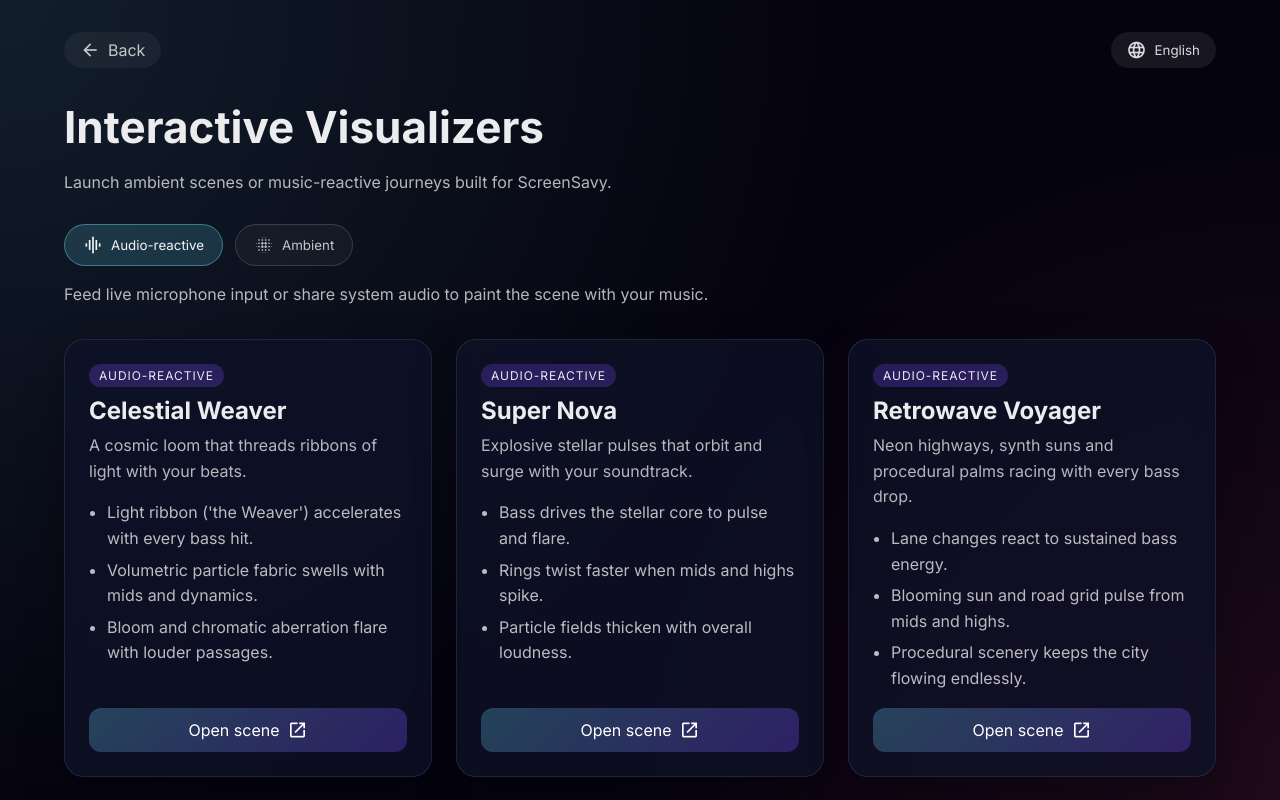
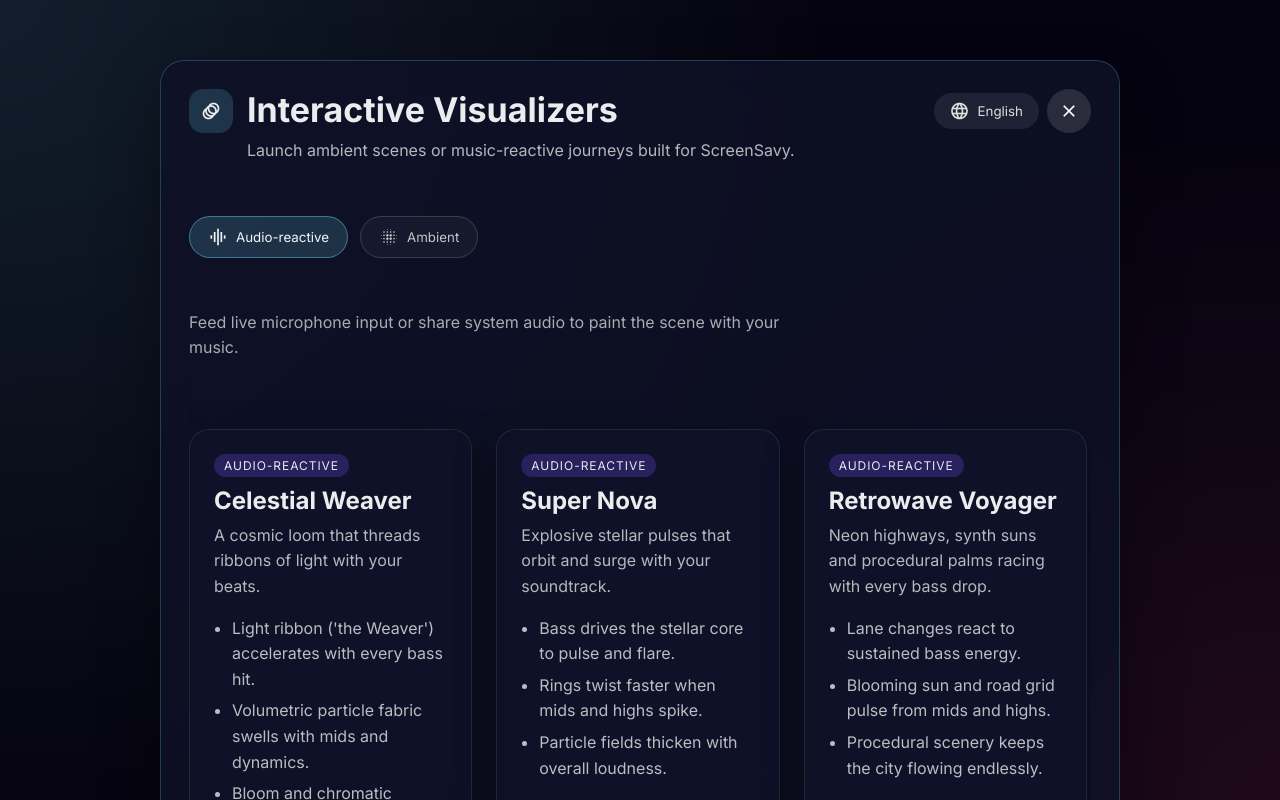
Before and after one commit to timoncool/ScreenSavy.com, a Next.js app: page /modes/visualizers in a window 1280 px wide. Built offline with nearby package versions, Linux system fonts and the light colour scheme.

Commit message:
Add visualizers overlay to main experience

```diff
--- a/app/globals.css
+++ b/app/globals.css
@@ -692,6 +692,156 @@ body::-webkit-scrollbar {
   margin-top: 32px;
 }
 
+.visualizers-overlay {
+  position: absolute;
+  top: 110px;
+  right: 20px;
+  width: min(520px, calc(100% - 40px));
+  z-index: 80;
+  opacity: 0;
+  transform: translateY(16px);
+  pointer-events: none;
+  transition: opacity 0.3s ease, transform 0.3s ease;
+}
+
+.visualizers-overlay.open {
+  opacity: 1;
+  transform: translateY(0);
+  pointer-events: auto;
+}
+
+.visualizers-overlay--standalone {
+  position: static;
+  margin: 60px auto;
+  width: min(960px, calc(100% - 40px));
+  opacity: 1;
+  transform: none;
+  pointer-events: auto;
+}
+
+.visualizers-overlay-panel {
+  background: rgba(15, 18, 40, 0.82);
+  border: 1px solid rgba(110, 226, 255, 0.22);
+  border-radius: 24px;
+  padding: 28px;
+  display: flex;
+  flex-direction: column;
+  gap: 24px;
+  max-height: calc(100vh - 200px);
+  overflow: hidden;
+  box-shadow: 0 24px 60px rgba(0, 0, 0, 0.35);
+  backdrop-filter: blur(20px);
+}
+
+.visualizers-overlay--standalone .visualizers-overlay-panel {
+  max-height: none;
+}
+
+.visualizers-overlay-header {
+  display: flex;
+  align-items: flex-start;
+  justify-content: space-between;
+  gap: 16px;
+}
+
+.visualizers-overlay-title {
+  display: flex;
+  gap: 14px;
+  align-items: flex-start;
+}
+
+.visualizers-overlay-title-icon {
+  width: 44px;
+  height: 44px;
+  border-radius: 14px;
+  background: rgba(110, 226, 255, 0.16);
+  display: flex;
+  align-items: center;
+  justify-content: center;
+  color: rgba(255, 255, 255, 0.92);
+  flex-shrink: 0;
+}
+
+.visualizers-overlay-title-text h2 {
+  margin: 0;
+  font-size: clamp(24px, 3vw, 34px);
+}
+
+.visualizers-overlay-title-text p {
+  margin: 8px 0 0;
+  color: rgba(255, 255, 255, 0.7);
+  line-height: 1.6;
+}
+
+.visualizers-overlay-actions {
+  display: flex;
+  align-items: center;
+  gap: 8px;
+}
+
+.visualizers-overlay-close {
+  width: 44px;
+  height: 44px;
+  border-radius: 50%;
+  border: none;
+  background: rgba(255, 255, 255, 0.12);
+  color: #fff;
+  cursor: pointer;
+  display: flex;
+  align-items: center;
+  justify-content: center;
+  transition: background 0.2s ease;
+}
+
+.visualizers-overlay-close:hover {
+  background: rgba(255, 255, 255, 0.24);
+}
+
+.visualizers-overlay-body {
+  display: flex;
+  flex-direction: column;
+  gap: 20px;
+  overflow-y: auto;
+  padding-right: 4px;
+}
+
+.visualizer-card--active {
+  border-color: rgba(110, 226, 255, 0.5);
+  box-shadow: 0 18px 45px rgba(110, 226, 255, 0.25);
+}
+
+@media (max-width: 960px) {
+  .visualizers-overlay {
+    width: min(560px, calc(100% - 40px));
+    right: 20px;
+  }
+}
+
+@media (max-width: 720px) {
+  .visualizers-overlay {
+    left: 20px;
+    right: 20px;
+    width: auto;
+    top: 80px;
+  }
+
+  .visualizers-overlay-panel {
+    padding: 24px;
+  }
+
+  .visualizers-overlay-title {
+    align-items: center;
+  }
+
+  .visualizers-overlay-title-text h2 {
+    font-size: 26px;
+  }
+
+  .visualizers-overlay-actions .visualizer-language-toggle {
+    padding: 8px 12px;
+  }
+}
+
 .visualizer-card {
   background: rgba(15, 18, 40, 0.75);
   border: 1px solid rgba(110, 226, 255, 0.12);
@@ -704,7 +854,8 @@ body::-webkit-scrollbar {
   backdrop-filter: blur(14px);
 }
 
-.visualizer-card-header h2 {
+.visualizer-card-header h2,
+.visualizer-card-header h3 {
   margin: 12px 0 8px;
   font-size: 24px;
 }
@@ -734,15 +885,23 @@ body::-webkit-scrollbar {
   gap: 8px;
   padding: 12px 18px;
   border-radius: 12px;
+  border: none;
   text-decoration: none;
   background: linear-gradient(135deg, rgba(110, 226, 255, 0.25), rgba(124, 77, 255, 0.3));
   color: #fff;
+  cursor: pointer;
+  font: inherit;
   transition: transform 0.2s ease, box-shadow 0.2s ease;
 }
 
 .visualizer-card-button:hover {
   transform: translateY(-2px);
   box-shadow: 0 8px 24px rgba(110, 226, 255, 0.35);
+}
+
+.visualizer-card-button:focus-visible {
+  outline: 2px solid rgba(110, 226, 255, 0.6);
+  outline-offset: 3px;
 }
 
 .visualizer-card-tag {
--- a/app/modes/visualizers/page.tsx
+++ b/app/modes/visualizers/page.tsx
@@ -1,4 +1,4 @@
-import VisualizersCatalog from '@/components/screensavy/VisualizersCatalog';
+import { VisualizersCatalogStandalone } from '@/components/screensavy/VisualizersCatalog';
 import type { VisualizerCategory } from '@/lib/visualizers';
 
 type PageProps = {
@@ -17,5 +17,5 @@ export default function VisualizersPage({ searchParams }: PageProps) {
     ? categoryParam
     : undefined;
 
-  return <VisualizersCatalog initialCategory={initialCategory} />;
+  return <VisualizersCatalogStandalone initialCategory={initialCategory} />;
 }
--- a/src/components/screensavy/VisualizersCatalog.tsx
+++ b/src/components/screensavy/VisualizersCatalog.tsx
@@ -1,16 +1,24 @@
 "use client";
 
 import { useCallback, useEffect, useMemo, useState } from "react";
-import Link from "next/link";
 import { useRouter } from "next/navigation";
-import { Helmet, HelmetProvider } from "react-helmet-async";
 import { visualizers, type VisualizerCategory } from "@/lib/visualizers";
 import type { Language, MainTranslationKey } from "./translations";
 import { mainTranslations } from "./translations";
 import { detectBrowserLanguage } from "./shared";
 
 type VisualizersCatalogProps = {
-  initialCategory?: VisualizerCategory;
+  open: boolean;
+  activeCategory: VisualizerCategory;
+  language: Language;
+  translation: (key: MainTranslationKey) => string;
+  onClose: () => void;
+  onSelectCategory: (category: VisualizerCategory) => void;
+  onSelectVisualizer: (slug: string) => void;
+  activeSlug?: string | null;
+  showLanguageToggle?: boolean;
+  onToggleLanguage?: () => void;
+  standalone?: boolean;
 };
 
 type CategoryTab = {
@@ -23,7 +31,177 @@ const CATEGORY_TABS: CategoryTab[] = [
   { id: "ambient", icon: "blur_on" },
 ];
 
-const VisualizersCatalog = ({ initialCategory }: VisualizersCatalogProps) => {
+const VisualizersCatalog = ({
+  open,
+  activeCategory,
+  language,
+  translation,
+  onClose,
+  onSelectCategory,
+  onSelectVisualizer,
+  activeSlug,
+  showLanguageToggle = false,
+  onToggleLanguage,
+  standalone = false,
+}: VisualizersCatalogProps) => {
+  useEffect(() => {
+    if (!open) return;
+
+    const handleKeyDown = (event: KeyboardEvent) => {
+      if (event.key === "Escape") {
+        onClose();
+      }
+    };
+
+    window.addEventListener("keydown", handleKeyDown);
+    return () => window.removeEventListener("keydown", handleKeyDown);
+  }, [open, onClose]);
+
+  const filteredVisualizers = useMemo(
+    () => visualizers.filter((item) => item.category === activeCategory),
+    [activeCategory],
+  );
+
+  if (!open && !standalone) {
+    return null;
+  }
+
+  const categoryDescriptionKey =
+    activeCategory === "audio"
+      ? "visualizerAudioCategoryDescription"
+      : "visualizerAmbientCategoryDescription";
+
+  const containerClasses = [
+    "visualizers-overlay",
+    standalone ? "visualizers-overlay--standalone" : "",
+    open ? "open" : "",
+  ]
+    .filter(Boolean)
+    .join(" ");
+
+  return (
+    <div
+      className={containerClasses}
+      role={standalone ? undefined : "dialog"}
+      aria-modal={standalone ? undefined : true}
+    >
+      <div className="visualizers-overlay-panel">
+        <header className="visualizers-overlay-header">
+          <div className="visualizers-overlay-title">
+            <div className="visualizers-overlay-title-icon">
+              <i className="material-symbols-outlined">animation</i>
+            </div>
+            <div className="visualizers-overlay-title-text">
+              <h2>{translation("visualizerCatalogHeading")}</h2>
+              <p>{translation("visualizerCatalogSubheading")}</p>
+            </div>
+          </div>
+          <div className="visualizers-overlay-actions">
+            {showLanguageToggle && onToggleLanguage && (
+              <button
+                type="button"
+                className="visualizer-language-toggle"
+                onClick={onToggleLanguage}
+              >
+                <i className="material-symbols-outlined">language</i>
+                <span>{language === "ru" ? "Русский" : "English"}</span>
+              </button>
+            )}
+            <button
+              type="button"
+              className="visualizers-overlay-close"
+              onClick={onClose}
+              aria-label={translation("close")}
+            >
+              <i className="material-symbols-outlined">close</i>
+            </button>
+          </div>
+        </header>
+        <div className="visualizers-overlay-body">
+          <div className="visualizer-tabs">
+            {CATEGORY_TABS.map((tab) => (
+              <button
+                key={tab.id}
+                type="button"
+                className={`visualizer-tab${
+                  tab.id === activeCategory ? " active" : ""
+                }`}
+                onClick={() => onSelectCategory(tab.id)}
+              >
+                <i className="material-symbols-outlined">{tab.icon}</i>
+                <span>
+                  {translation(
+                    tab.id === "audio"
+                      ? "visualizerCategoryAudio"
+                      : "visualizerCategoryAmbient",
+                  )}
+                </span>
+              </button>
+            ))}
+          </div>
+          <p className="visualizer-category-description">
+            {translation(categoryDescriptionKey)}
+          </p>
+          <section className="visualizer-grid">
+            {filteredVisualizers.map((visualizer) => {
+              const isActive = activeSlug === visualizer.slug;
+              const localizedName =
+                visualizer.displayName[language] ?? visualizer.displayName.en;
+              const localizedSummary =
+                visualizer.summary[language] ?? visualizer.summary.en;
+              const highlights =
+                visualizer.overlay.highlights?.[language] ??
+                visualizer.overlay.highlights?.en;
+              return (
+                <article
+                  key={visualizer.slug}
+                  className={`visualizer-card${
+                    isActive ? " visualizer-card--active" : ""
+                  }`}
+                >
+                  <div className="visualizer-card-header">
+                    <span
+                      className={`visualizer-card-tag visualizer-card-tag--${visualizer.category}`}
+                    >
+                      {translation(
+                        visualizer.category === "audio"
+                          ? "visualizerCategoryAudio"
+                          : "visualizerCategoryAmbient",
+                      )}
+                    </span>
+                    <h3>{localizedName}</h3>
+                    <p>{localizedSummary}</p>
+                  </div>
+                  {highlights && (
+                    <ul className="visualizer-card-highlights">
+                      {highlights.map((item) => (
+                        <li key={item}>{item}</li>
+                      ))}
+                    </ul>
+                  )}
+                  <button
+                    type="button"
+                    className="visualizer-card-button"
+                    onClick={() => onSelectVisualizer(visualizer.slug)}
+                  >
+                    <span>{translation("visualizerOpenScene")}</span>
+                    <i className="material-symbols-outlined">open_in_new</i>
+                  </button>
+                </article>
+              );
+            })}
+          </section>
+        </div>
+      </div>
+    </div>
+  );
+};
+
+export const VisualizersCatalogStandalone = ({
+  initialCategory,
+}: {
+  initialCategory?: VisualizerCategory;
+}) => {
   const router = useRouter();
   const [language, setLanguage] = useState<Language>("en");
   const [activeCategory, setActiveCategory] = useState<VisualizerCategory>(
@@ -45,120 +223,40 @@ const VisualizersCatalog = ({ initialCategory }: VisualizersCatalogProps) => {
     [language],
   );
 
-  const filteredVisualizers = useMemo(
-    () => visualizers.filter((item) => item.category === activeCategory),
-    [activeCategory],
+  const handleSelectCategory = useCallback(
+    (category: VisualizerCategory) => {
+      setActiveCategory(category);
+      router.replace(
+        category === "audio"
+          ? "/modes/visualizers"
+          : `/modes/visualizers?category=${category}`,
+        { scroll: false },
+      );
+    },
+    [router],
   );
 
-  const handleTabChange = (nextCategory: VisualizerCategory) => {
-    setActiveCategory(nextCategory);
-    router.replace(
-      nextCategory === "audio"
-        ? "/modes/visualizers"
-        : `/modes/visualizers?category=${nextCategory}`,
-      { scroll: false },
-    );
-  };
-
-  const categoryDescriptionKey =
-    activeCategory === "audio"
-      ? "visualizerAudioCategoryDescription"
-      : "visualizerAmbientCategoryDescription";
+  const handleToggleLanguage = useCallback(() => {
+    setLanguage((current) => (current === "ru" ? "en" : "ru"));
+  }, []);
 
   return (
-    <HelmetProvider>
-      <div className="visualizers-page">
-        <Helmet>
-          <title>
-            {`${translation("visualizers")} — ScreenSavy`}
-          </title>
-          <meta
-            name="description"
-            content={translation("visualizerCatalogSubheading")}
-          />
-          <meta name="robots" content="index,follow" />
-        </Helmet>
-        <div className="visualizers-shell">
-          <header className="visualizers-header">
-            <Link href="/" className="visualizer-back-link">
-              <i className="material-symbols-outlined">arrow_back</i>
-              <span>{translation("visualizerBack")}</span>
-            </Link>
-            <button
-              type="button"
-              className="visualizer-language-toggle"
-              onClick={() =>
-                setLanguage((current) => (current === "ru" ? "en" : "ru"))
-              }
-            >
-              <i className="material-symbols-outlined">language</i>
-              <span>{language === "ru" ? "Русский" : "English"}</span>
-            </button>
-          </header>
-          <section className="visualizers-intro">
-            <h1>{translation("visualizerCatalogHeading")}</h1>
-            <p>{translation("visualizerCatalogSubheading")}</p>
-            <div className="visualizer-tabs">
-              {CATEGORY_TABS.map((tab) => (
-                <button
-                  key={tab.id}
-                  type="button"
-                  className={`visualizer-tab${
-                    tab.id === activeCategory ? " active" : ""
-                  }`}
-                  onClick={() => handleTabChange(tab.id)}
-                >
-                  <i className="material-symbols-outlined">{tab.icon}</i>
-                  <span>
-                    {translation(
-                      tab.id === "audio"
-                        ? "visualizerCategoryAudio"
-                        : "visualizerCategoryAmbient",
-                    )}
-                  </span>
-                </button>
-              ))}
-            </div>
-            <p className="visualizer-category-description">
-              {translation(categoryDescriptionKey)}
-            </p>
-          </section>
-          <section className="visualizer-grid">
-            {filteredVisualizers.map((visualizer) => (
-              <article key={visualizer.slug} className="visualizer-card">
-                <div className="visualizer-card-header">
-                  <span
-                    className={`visualizer-card-tag visualizer-card-tag--${visualizer.category}`}
-                  >
-                    {translation(
-                      visualizer.category === "audio"
-                        ? "visualizerCategoryAudio"
-                        : "visualizerCategoryAmbient",
-                    )}
-                  </span>
-                  <h2>{visualizer.displayName[language]}</h2>
-                  <p>{visualizer.summary[language]}</p>
-                </div>
-                {visualizer.overlay.highlights && (
-                  <ul className="visualizer-card-highlights">
-                    {visualizer.overlay.highlights[language]?.map((item) => (
-                      <li key={item}>{item}</li>
-                    ))}
-                  </ul>
-                )}
-                <Link
-                  href={`/modes/visualizers/${visualizer.slug}`}
-                  className="visualizer-card-button"
-                >
-                  <span>{translation("visualizerOpenScene")}</span>
-                  <i className="material-symbols-outlined">open_in_new</i>
-                </Link>
-              </article>
-            ))}
-          </section>
-        </div>
-      </div>
-    </HelmetProvider>
+    <div className="visualizers-page">
+      <VisualizersCatalog
+        open
+        standalone
+        activeCategory={activeCategory}
+        language={language}
+        translation={translation}
+        onClose={() => router.push("/")}
+        onSelectCategory={handleSelectCategory}
+        onSelectVisualizer={(slug) =>
+          router.push(`/modes/visualizers/${slug}`)
+        }
+        showLanguageToggle
+        onToggleLanguage={handleToggleLanguage}
+      />
+    </div>
   );
 };
 
```
Also changed, not shown: src/components/screensavy/MainExperience.tsx (+91 -12 lines).
